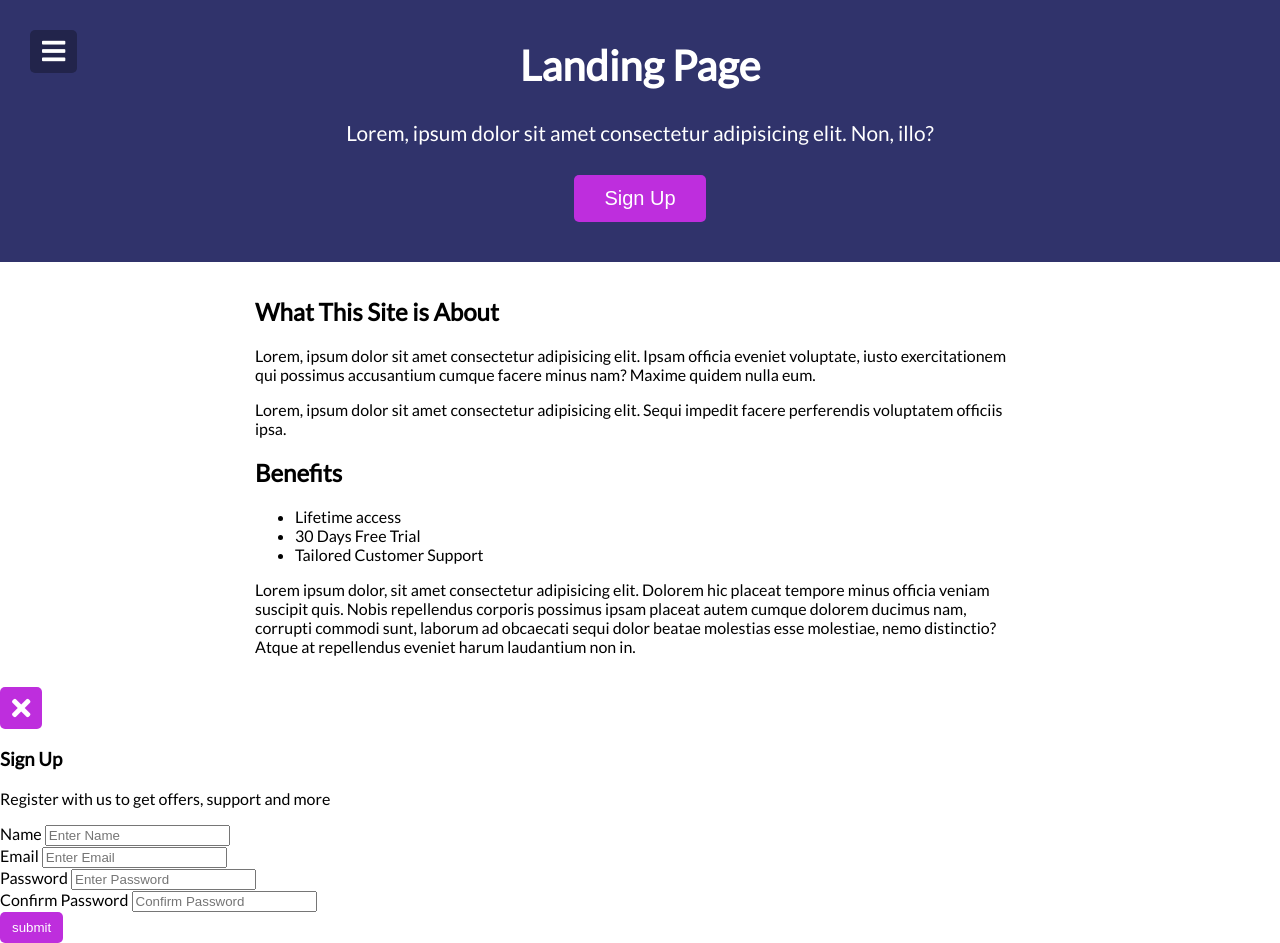
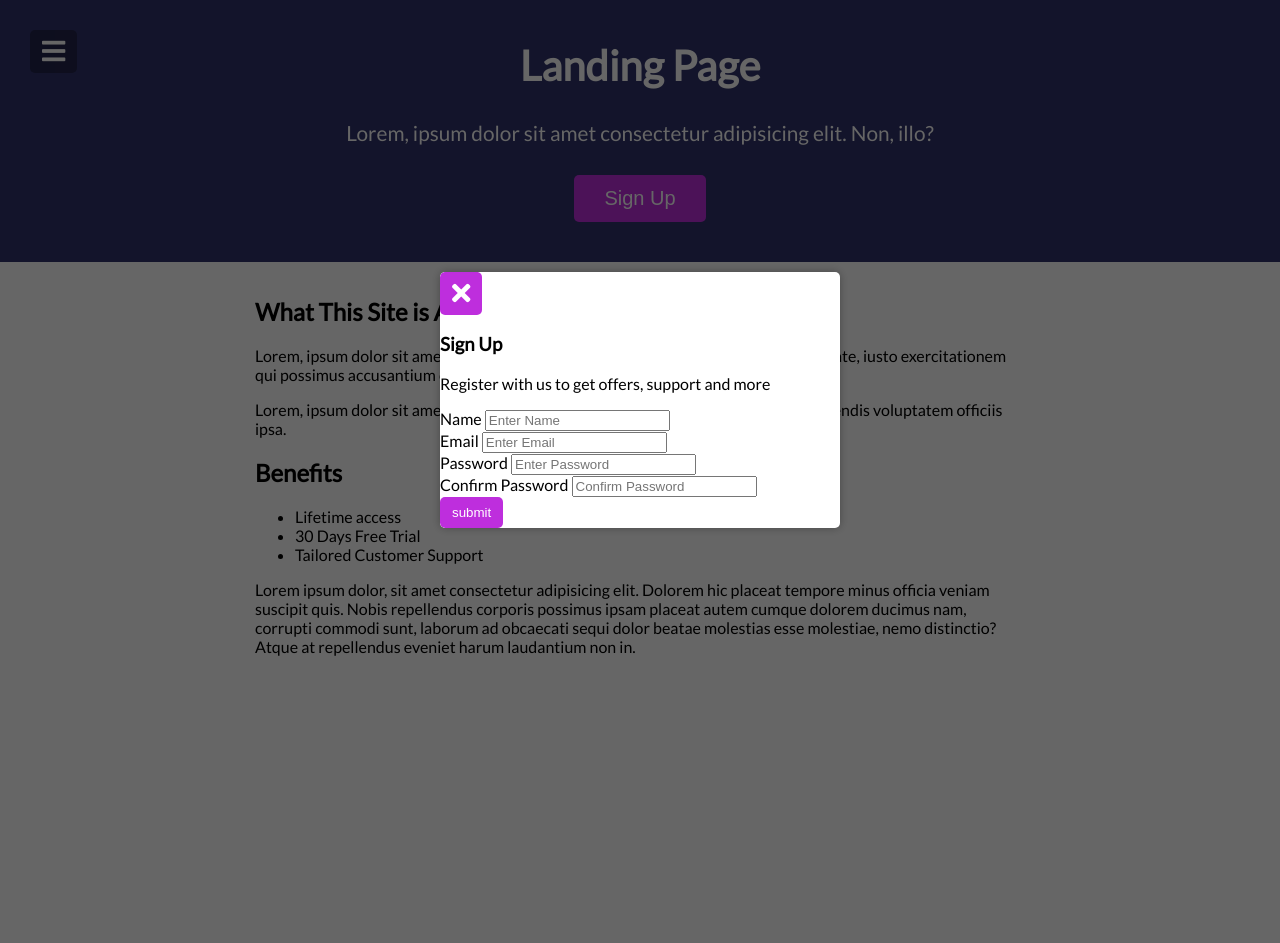
Before and after one commit to leandrofahur/vanilla-javascript, a PHP site: page / in a window 1280 px wide. After the commit the page ends 656 px from the top, so only its background shows below. Run offline with PHP 8.4, Linux system fonts and the light colour scheme; some libraries are stand-ins or nearby versions.

Commit message:
modal and modal container

```diff
--- a/small-projects/modals/style.css
+++ b/small-projects/modals/style.css
@@ -110,3 +110,26 @@
   max-width: 100%;
   width: 800px;
 }
+
+.modal-container {
+  background-color: rgba(0,0,0,0.6);
+  /* display: none; */
+  position: fixed;
+  top: 0;
+  left: 0;
+  bottom: 0;
+  right: 0;
+}
+
+.modal {
+  background-color: #fff;
+  max-width: 100%;
+  width: 400px;
+  border-radius: 5px;
+  box-shadow: 0 0 10px rgba(0,0,0,0.3);
+  position: absolute;
+  overflow: hidden;
+  top: 50%;
+  left: 50%;
+  transform: translate(-50%, -50%);
+}
```
